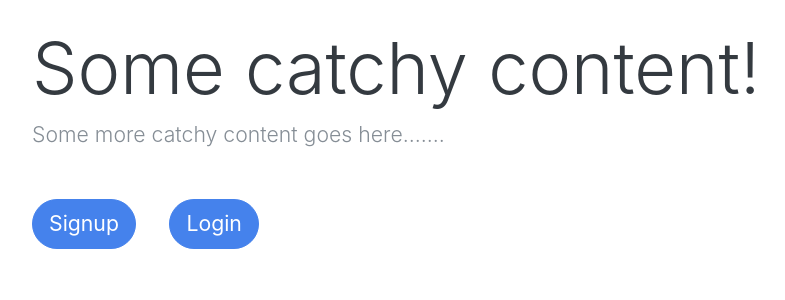
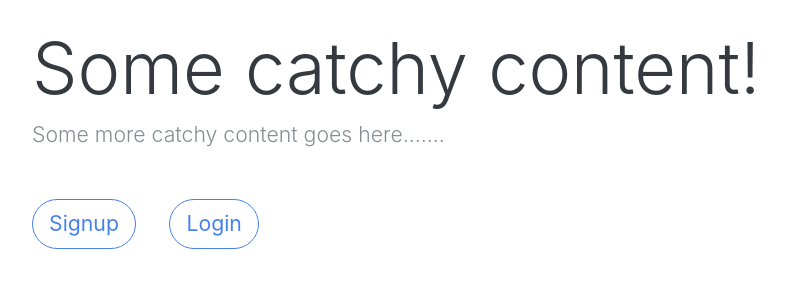
Before and after one commit to trunapushpa/SE-Project, a Flask app: page / in a window 1280 px wide. Shown: the part 149-449 px from the top of the page, without its empty margins (85-870 px from the left). Run offline with Flask 2, Linux system fonts and the light colour scheme; some libraries are stand-ins or nearby versions.

Commit message:
Litera theme improvements

```diff
--- a/application/templates/landing_page.html
+++ b/application/templates/landing_page.html
@@ -6,9 +6,9 @@
         <h1 class="display-3">Some catchy content!</h1>
         <p class="lead">Some more catchy content goes here.......</p>
         <div class="my-5">
-            <a class="btn btn-primary btn-lg" href="{{ url_for('register') }}" role="button">Signup</a>
+            <a class="btn btn{% if not session['theme'] or session['theme'] == 'litera' %}-outline{% endif %}-primary btn-lg" href="{{ url_for('register') }}" role="button">Signup</a>
             &nbsp; &nbsp; &nbsp;
-            <a class="btn btn-primary btn-lg" href="{{ url_for('login') }}" role="button">Login</a>
+            <a class="btn btn{% if not session['theme'] or session['theme'] == 'litera' %}-outline{% endif %}-primary btn-lg" href="{{ url_for('login') }}" role="button">Login</a>
         </div>
     </div>
 
--- a/application/templates/login.html
+++ b/application/templates/login.html
@@ -21,7 +21,11 @@
                     <span class="error-message">{{ error }}</span>
                 {% endfor %}
             </div>
-            {{ form.submit(value='Sign in', class='btn btn-primary my-4') }}
+            {% if not session['theme'] or session['theme'] == 'litera' %}
+                {{ form.submit(value='Sign in', class='btn btn-outline-primary my-4') }}
+            {% else %}
+                {{ form.submit(value='Sign in', class='btn btn-primary my-4') }}
+            {% endif %}
         </form>
     </div>
 {% endblock %}
--- a/application/templates/register.html
+++ b/application/templates/register.html
@@ -41,7 +41,11 @@
                     <span class="error-message">{{ error }}</span>
                 {% endfor %}
             </div>
-            {{ form.submit(value='Submit', class='btn btn-primary my-4') }}
+            {% if not session['theme'] or session['theme'] == 'litera' %}
+                {{ form.submit(value='Submit', class='btn btn-outline-primary my-4') }}
+            {% else %}
+                {{ form.submit(value='Submit', class='btn btn-primary my-4') }}
+            {% endif %}
         </form>
     </div>
 {% endblock %}
```
